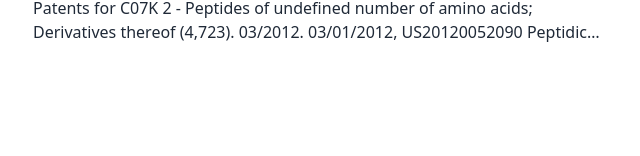
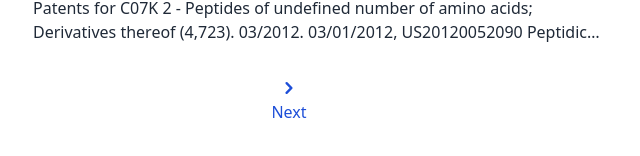
Before and after one commit to MrMannye/Google-Clone, a Next.js app: page /search in a window 1280 px wide. Shown: the part 1507-1663 px from the top of the page, without its empty margins (95-735 px from the left). Before the commit the page ends 1583 px from the top, so only its background shows below. Built offline with nearby package versions, Linux system fonts and the light colour scheme.

Commit message:
Pagination for Page Results

```diff
--- /dev/null
+++ b/components/PaginationButtons.js
@@ -0,0 +1,29 @@
+import { useRouter } from "next/router"
+import Link from "next/link"
+import { ChevronLeftIcon, ChevronRightIcon } from "@heroicons/react/solid"
+
+function PaginationButtons() {
+
+    const router = useRouter();
+    const startIndex = Number(router.query.start) || 0;
+    return (
+        <div className='flex items-center max-w-lg justify-between text-blue-700 mb-10'>
+            { startIndex >= 10 && (
+                <Link href={`/search?tern=${router.query.term}&start=${startIndex - 10}`}>
+                    <div className='flex flex-grow flex-col cursor-pointer hover:underline items-center'>
+                        <ChevronLeftIcon className='h-6'></ChevronLeftIcon>
+                        <p>Previous</p>
+                    </div>
+                </Link>
+            )}
+            <Link href={`/search?term=${router.query.term}&start=${startIndex + 10}`}>
+                <div className='flex flex-grow flex-col items-center cursor-pointer hover:underline'>
+                    <ChevronRightIcon className='h-6'></ChevronRightIcon>
+                    <p>Next</p>
+                </div>
+            </Link>
+        </div>
+    )
+}
+
+export default PaginationButtons
--- a/components/SearchResults.js
+++ b/components/SearchResults.js
@@ -1,3 +1,6 @@
+import PaginationButtons from "./PaginationButtons"
+
+
 export default function SearchResults({results}) {
     return (
         <div className='mx-auto w-full px-6 sm:pl-[5%] md:pl-[14%] lg:pl-32 transition-all'>
@@ -22,7 +25,7 @@ export default function SearchResults({results}) {
                     </div>
                 )
             })}
-
+            <PaginationButtons/>
         </div>
     )
 }
--- a/pages/search.js
+++ b/pages/search.js
@@ -38,5 +38,4 @@ export async function getServerSideProps(context) {
             results: data,
         }
     }
-
 }
```
